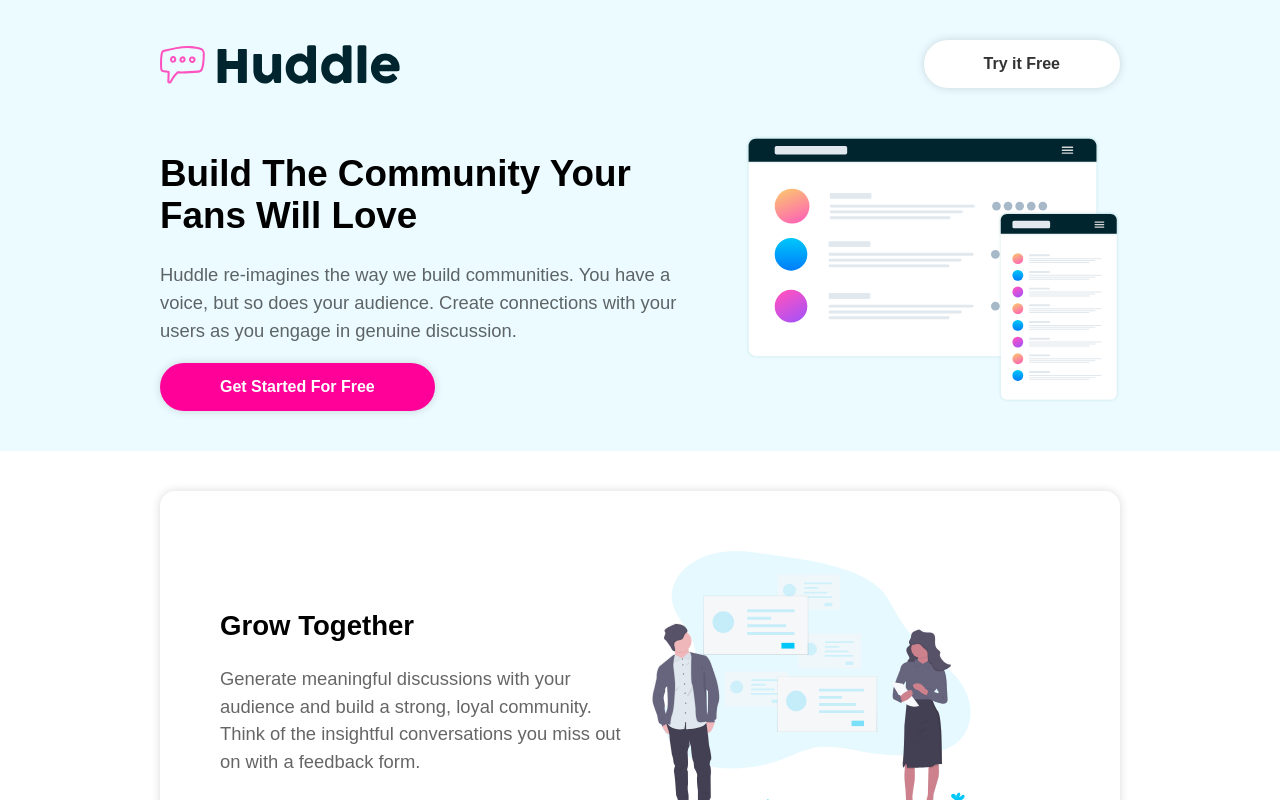
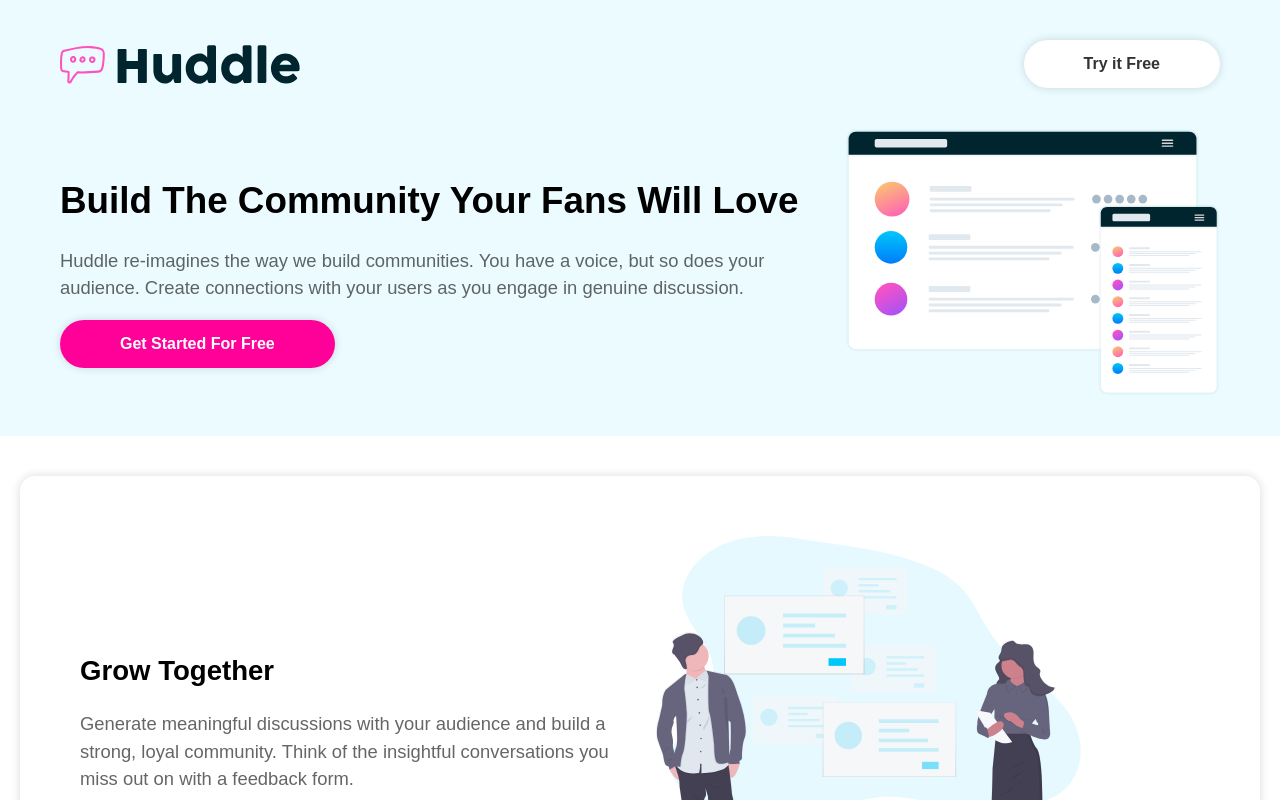
Before and after one commit to evansanchez963/huddle-landing-page, a React (Vite) app: page / in a window 1280 px wide. Shown: the top 800 px of the page. Built offline with nearby package versions, Linux system fonts and the light colour scheme.

Commit message:
Adjust header padding and edit active animations for buttons

```diff
--- a/src/components/styles/Button.styled.js
+++ b/src/components/styles/Button.styled.js
@@ -12,7 +12,6 @@ export const Button = styled.button`
   color: ${({ color }) => color || "#333"};
 
   &:hover {
-    opacity: 0.9;
-    transform: scale(0.98);
+    opacity: 0.7;
   }
 `;
--- a/src/components/styles/Container.styled.js
+++ b/src/components/styles/Container.styled.js
@@ -1,7 +1,6 @@
 import styled from "styled-components";
 
 export const Container = styled.div`
-  width: 1000px;
   max-width: 100%;
   padding: 0 20px;
   margin: 0 auto;
--- a/src/components/styles/Header.styled.js
+++ b/src/components/styles/Header.styled.js
@@ -2,7 +2,7 @@ import styled from "styled-components";
 
 export const StyledHeader = styled.header`
   background-color: ${({ theme }) => theme.colors.header};
-  padding: 40px 0;
+  padding: 40px;
 `;
 
 export const Nav = styled.nav`
```
